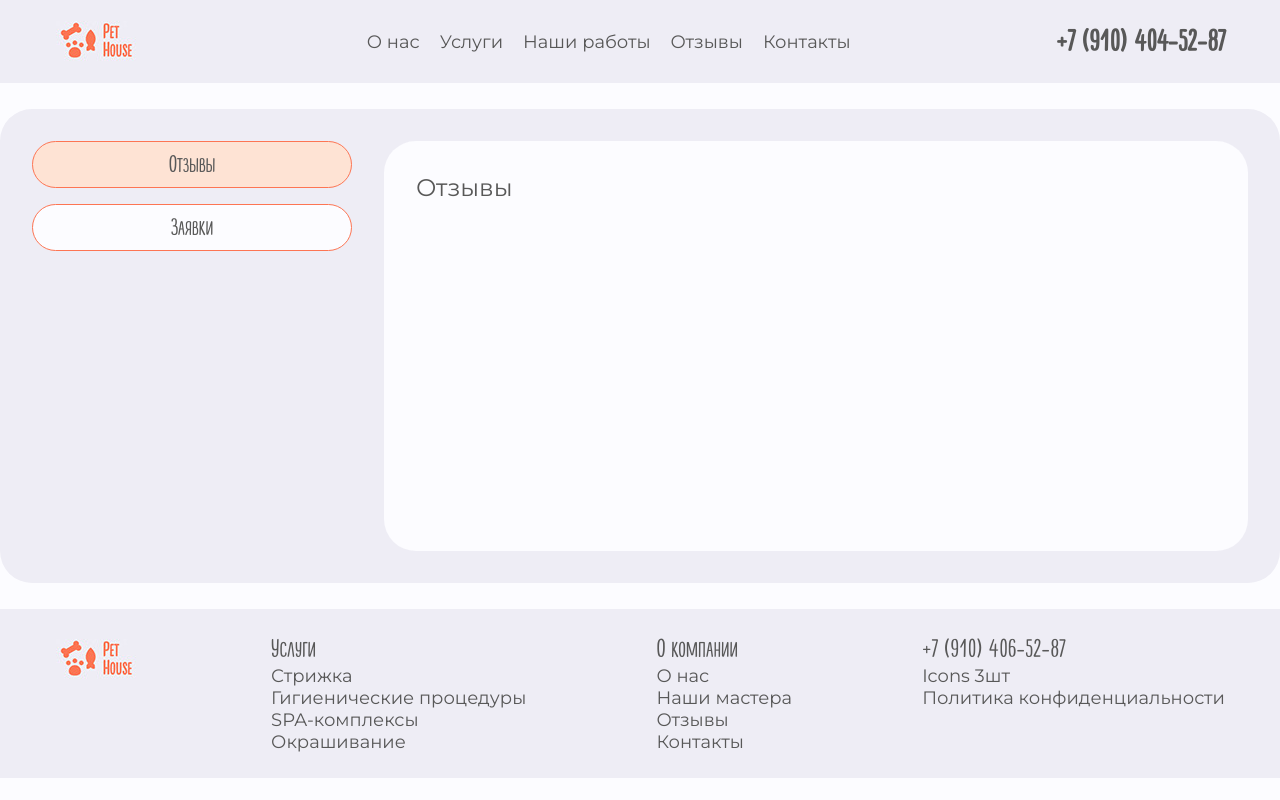
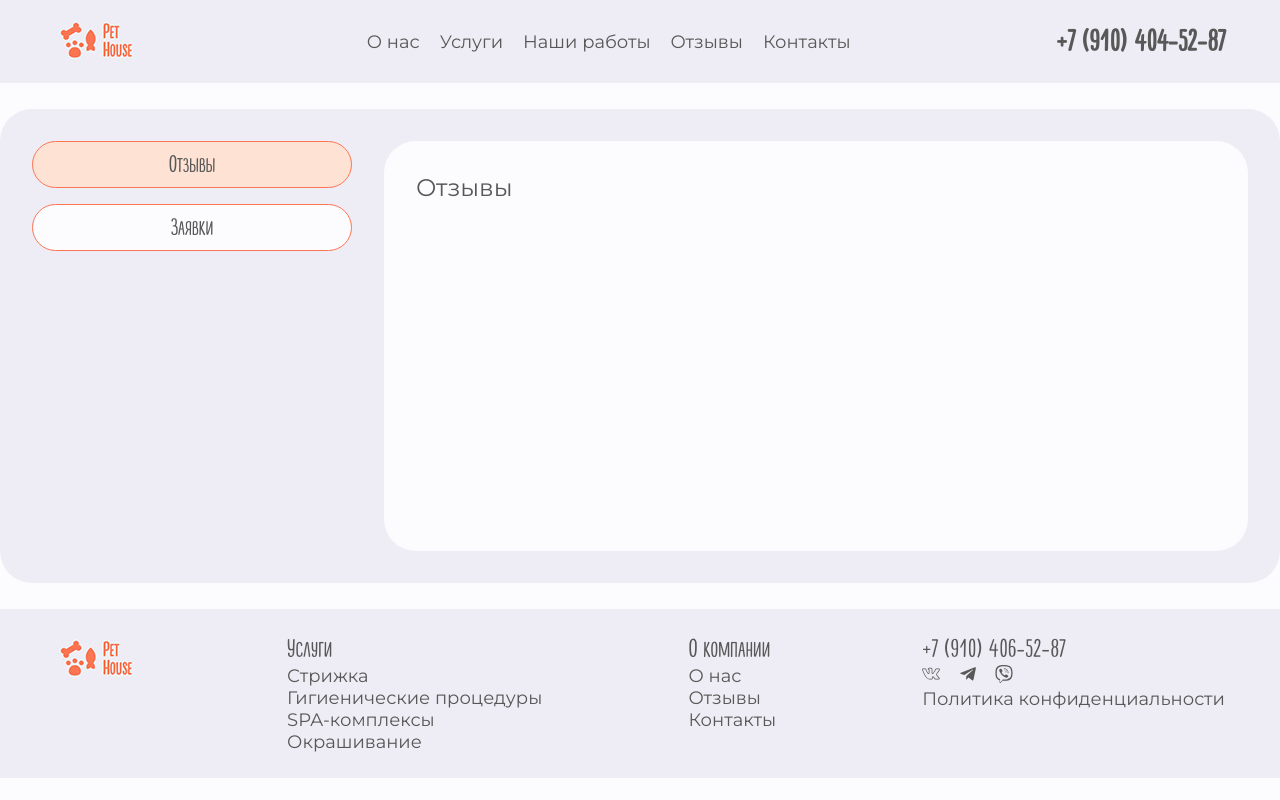
Before and after one commit to feelmewaves/groomsite, a React (Vite) app: page /admin in a window 1280 px wide. Built offline with nearby package versions, Linux system fonts and the light colour scheme; data requests are answered from the project's data file.

Commit message:
adv change

```diff
--- a/src/components/AdvSection/AdvSection.jsx
+++ b/src/components/AdvSection/AdvSection.jsx
@@ -8,7 +8,7 @@ const AdvSection = () => {
 				<img src={`images/dogadv.jpg`} />
 				<div className={s.wrapper}>
 					<h3>Запишитесь к нам!</h3>
-					<p>И получите скидку 15% на первое посещение</p>
+					<h4>И получите скидку 15% на первое посещение</h4>
 					<Enroll />
 				</div>
 			</div>
--- a/src/components/AdvSection/AdvSection.module.scss
+++ b/src/components/AdvSection/AdvSection.module.scss
@@ -5,14 +5,15 @@
     justify-content: center;
     margin-top: 30px;
 
-    p{
+    h4{
         padding-top: 10px;
-        width: 350px;
+        font-size: $fz-md;
+        font-weight: 500;
+
     }
 
     h2{
         font-size: $fz-xl;
-        width: 400px;
         padding-top: 10px
     }
 }
--- a/src/components/Footer/Footer.jsx
+++ b/src/components/Footer/Footer.jsx
@@ -1,4 +1,7 @@
 import s from './Footer.module.scss'
+import { FaTelegramPlane } from 'react-icons/fa'
+import { SlSocialVkontakte } from 'react-icons/sl'
+import { FaViber } from "react-icons/fa";
 
 const Footer = () => {
     return (
@@ -29,24 +32,23 @@ const Footer = () => {
 					<h3>О компании</h3>
 					<ul>
 						<li>
-							<a href=''>О нас</a>
+							<a href="#aboutus">О нас</a>
 						</li>
 						<li>
-							<a href=''>Наши мастера</a>
-						</li>
-						<li>
-							<a href=''>Отзывы</a>
+							<a href="#feedback">Отзывы</a>
 						</li>
                         <li>
-							<a href=''>Контакты</a>
+							<a href="#contacts">Контакты</a>
 						</li>
 					</ul>
 				</div>
                 <div className={s.wrapper}>
 					<h3>+7 (910) 406-52-87</h3>
 					<ul>
-						<li>
-							<a href=''>Icons 3шт</a>
+						<li className={s.icons}>
+							<a href='#'><SlSocialVkontakte /></a>
+							<a href='#'><FaTelegramPlane /></a>
+							<a href='#'><FaViber /></a>
 						</li>
 						<li>
 							<a href=''>Политика конфиденциальности</a>
--- a/src/components/Footer/Footer.module.scss
+++ b/src/components/Footer/Footer.module.scss
@@ -35,3 +35,8 @@
 
 
 }
+.icons{
+	display: flex;
+	justify-content: space-between;
+	width: 30%;
+}
```
